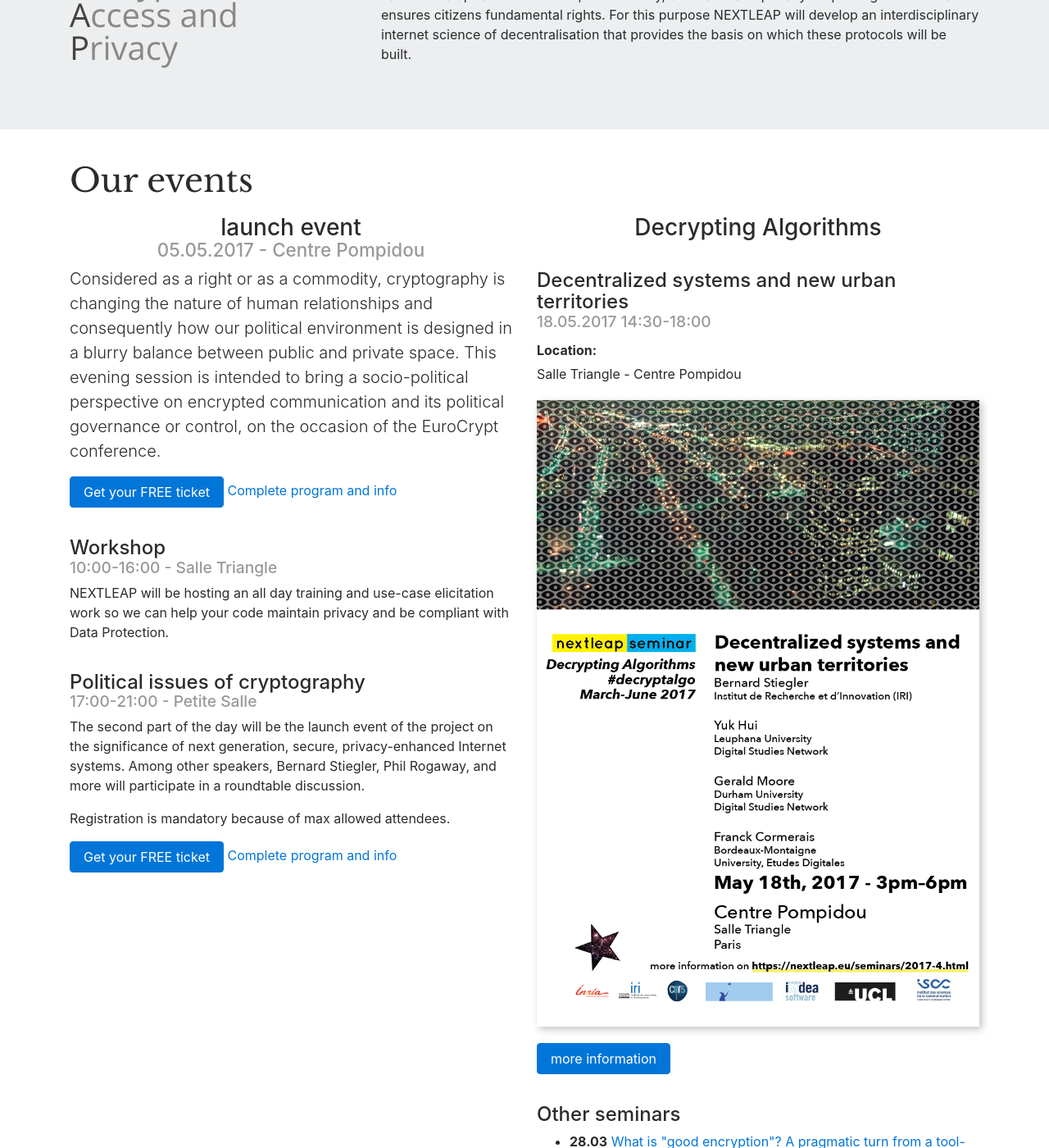
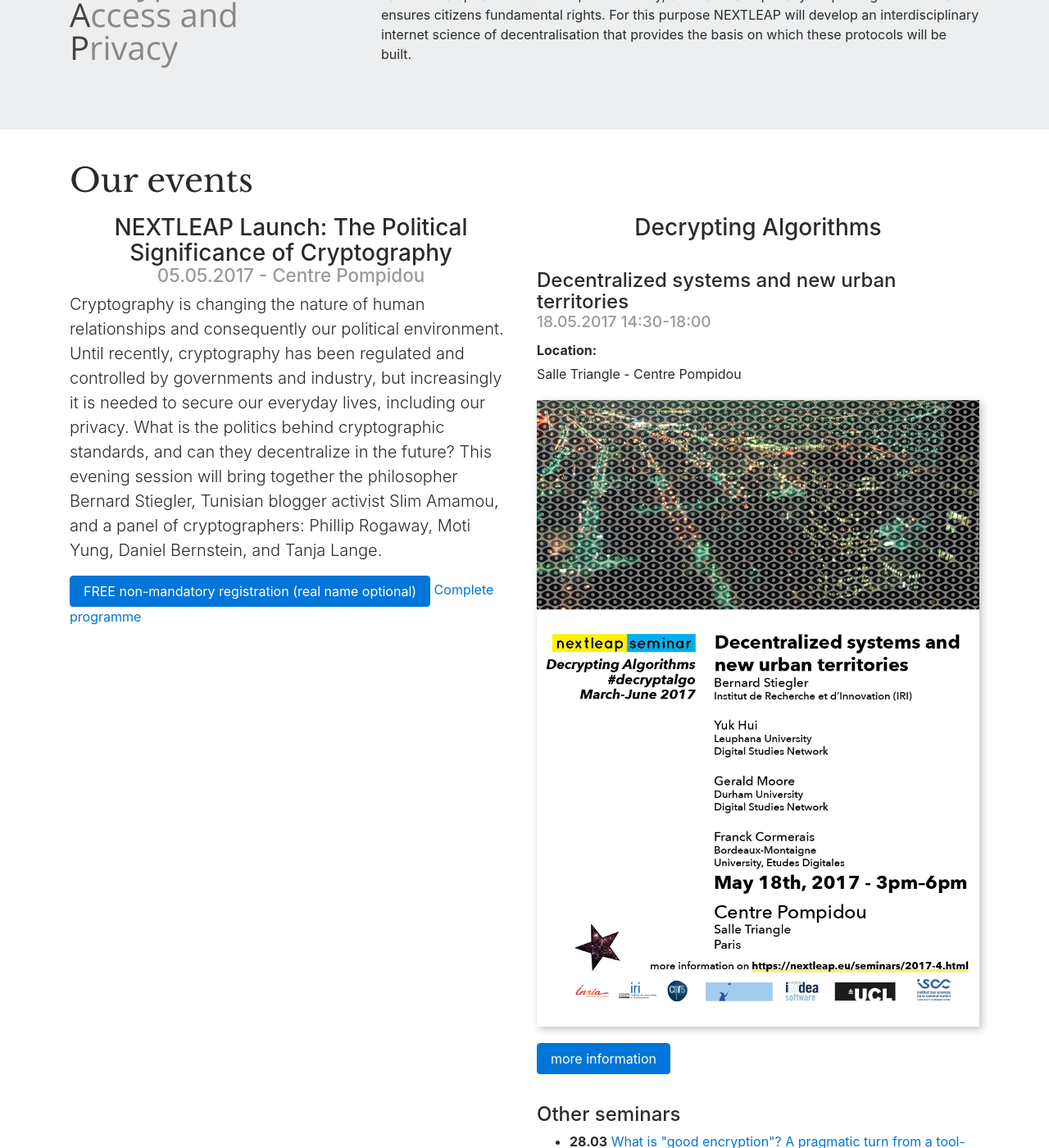
Before and after one commit to nextleap-project/nextleap-website, a Jekyll site: the page built from index.html, in a window 1280 px wide and 1400 px high, scrolled down 326 px. Shown: the whole window at 82% size. Built offline with Jekyll 4.4.1, drawn with Linux system fonts in a browser that asks for light colours; nearby versions of some CDN libraries.

Commit message:
fixed description

```diff
--- a/index.html
+++ b/index.html
@@ -33,22 +33,12 @@
 
 	<div class="row">
 		<div class="col col-md-6">
-			<h3>launch event <div class="info">05.05.2017 - Centre Pompidou</div></h3>
+			<h3>NEXTLEAP Launch: The Political Significance of Cryptography <div class="info">05.05.2017 - Centre Pompidou</div></h3>
 
-			<p class="lead">Considered as a right or as a commodity, cryptography is changing the nature of human relationships and consequently how our political environment is designed in a blurry balance between public and private space. This evening session is intended to bring a socio-political perspective on encrypted communication and its political governance or control, on the occasion of the EuroCrypt conference.</p>
+			<p class="lead">Cryptography is changing the nature of human relationships and consequently our political environment. Until recently, cryptography has been regulated and controlled by governments and industry, but increasingly it is needed to secure our everyday lives, including our privacy.  What is the politics behind cryptographic standards, and can they decentralize in the future?  This evening session will bring together the philosopher Bernard Stiegler, Tunisian blogger activist Slim Amamou, and a panel of cryptographers: Phillip Rogaway, Moti Yung, Daniel Bernstein, and Tanja Lange.</p>
 
-			<p><a class="btn btn-primary" href="http://nextleap-launch.eventbrite.com">Get your FREE ticket</a> <a href="/events/launch.html">Complete program and info</a></p>
+			<p><a class="btn btn-primary" href="http://nextleap-launch.eventbrite.com">FREE non-mandatory registration (real name optional)</a> <a href="/events/launch.html">Complete programme</a></p>
 
-			<h4>Workshop <div class="info">10:00-16:00 - Salle Triangle</div></h4>
-
-			<p>NEXTLEAP will be hosting an all day training and use-case elicitation work so we can help your code maintain privacy and be compliant with Data Protection.</p>
-
-			<h4>Political issues of cryptography <div class="info">17:00-21:00 - Petite Salle</div></h4>
-
-			<p>The second part of the day will be the launch event of the project on the significance of next generation, secure, privacy-enhanced Internet systems. Among other speakers, Bernard Stiegler, Phil Rogaway, and more will participate in a roundtable discussion.</p>
-
-			<p>Registration is mandatory because of max allowed attendees.</p>
-			<p><a class="btn btn-primary" href="http://nextleap-launch.eventbrite.com">Get your FREE ticket</a> <a href="/events/launch.html">Complete program and info</a></p>
 		</div>
 
 		<div class="col col-md-6">
```
